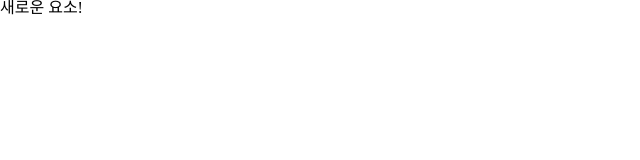
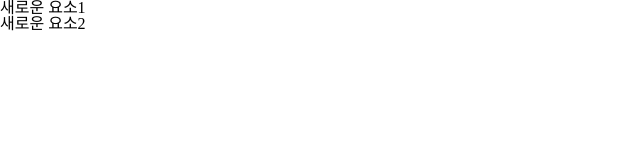
Before and after one commit to ParkYoungWoong/test1, a website: page index.html in a window 1280 px wide. Shown: the whole page, without its empty margins (0-640 px from the left). Drawn offline with Linux system fonts and the light colour scheme.

Commit message:
새로운 요소를 2개 만들었어~!!

```diff
--- a/index.html
+++ b/index.html
@@ -38,7 +38,8 @@
 <body>
 <div class="container">
 
-    <div>새로운 요소!</div>
+    <div>새로운 요소1</div>
+    <div>새로운 요소2</div>
 
 </div>
 </body>
```
